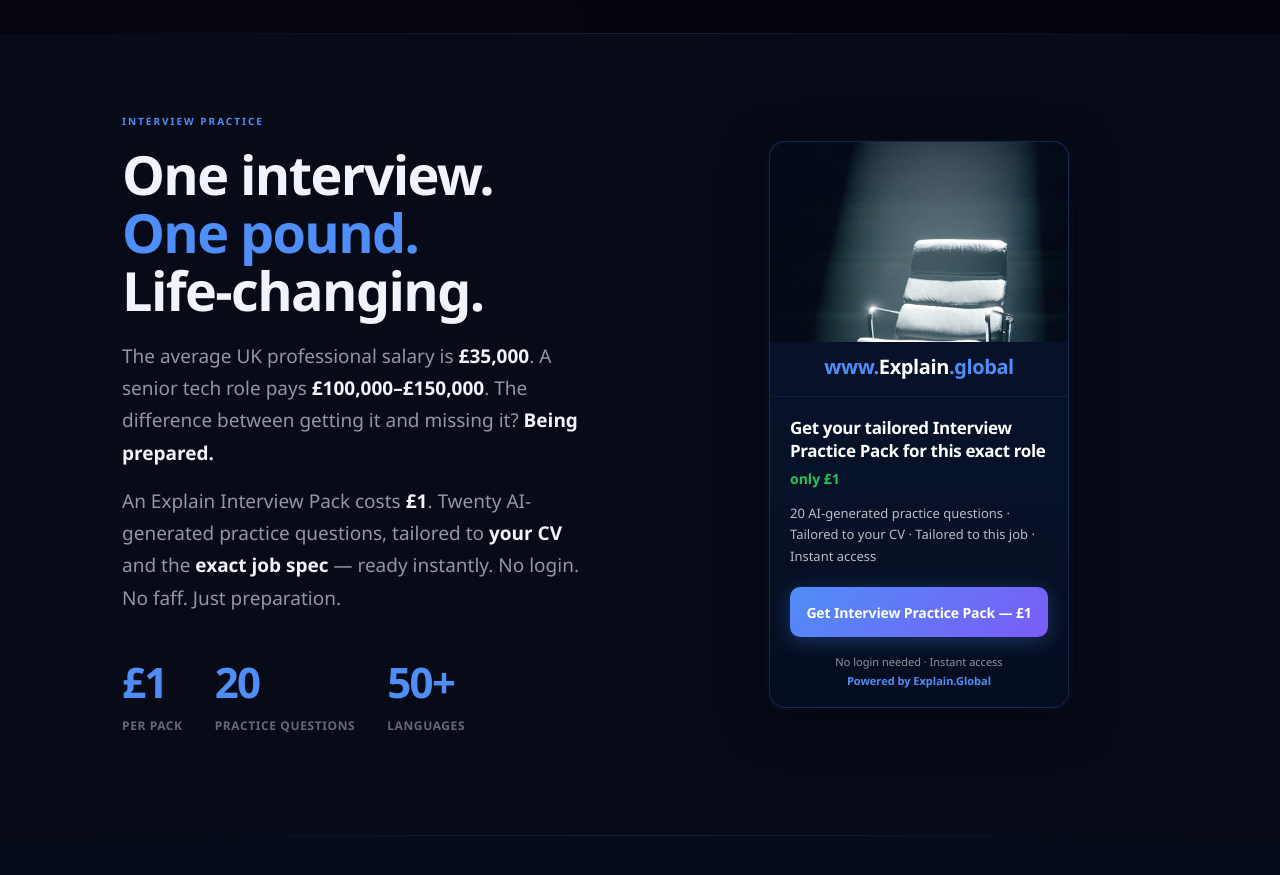
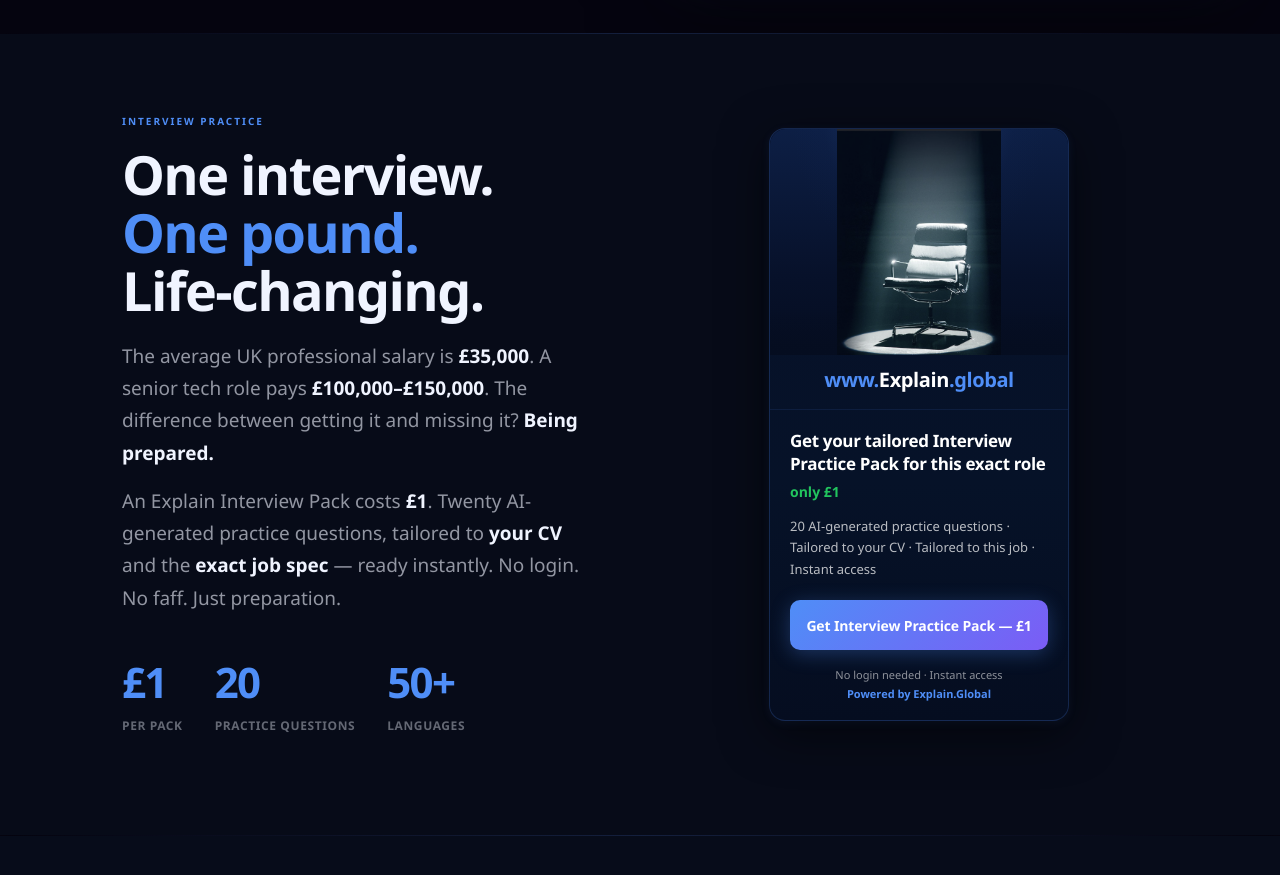
Before and after one commit to PercentileOne/p1-frontend, a React (Vite) app in the folder src/explain-global/: page / in a window 1280 px wide. Shown: the part 1020-1895 px from the top of the page. Built offline with nearby package versions, Linux system fonts and the light colour scheme.

Commit message:
fix(cards): show full chair using natural proportions at 55% width, no objectFit crop

```diff
--- a/src/explain-global/src/pages/Home.tsx
+++ b/src/explain-global/src/pages/Home.tsx
@@ -525,7 +525,7 @@
               {/* Chair hero */}
               <div style={{position:'relative',width:'100%',background:'linear-gradient(180deg,#0d1f45 0%,#07112a 65%,#050d20 100%)',overflow:'hidden',borderRadius:'16px 16px 0 0'}}>
                 <div style={{position:'absolute',top:0,left:'50%',transform:'translateX(-50%)',width:'100%',height:'100%',background:'radial-gradient(ellipse 55% 90% at 50% -5%,rgba(160,190,255,0.32) 0%,rgba(90,130,220,0.14) 28%,rgba(30,60,130,0.04) 58%,transparent 78%)',pointerEvents:'none'}} />
-                <img src="/images/MastermindChair2.png" alt="" style={{width:'100%',height:200,objectFit:'cover',objectPosition:'center 35%',display:'block',position:'relative',zIndex:1}} />
+                <img src="/images/MastermindChair2.png" alt="" style={{width:'100%',height:200,width:'55%',height:'auto',margin:'0 auto',display:'block',position:'relative',zIndex:1}} />
                 <div style={{position:'absolute',bottom:0,left:0,right:0,height:44,background:'linear-gradient(transparent,#050d20)',pointerEvents:'none'}} />
               </div>
               {/* Brand header */}
--- a/src/recruiter-portal/src/pages/DemoVallumPaid.tsx
+++ b/src/recruiter-portal/src/pages/DemoVallumPaid.tsx
@@ -45,7 +45,7 @@
       <img
         src="/images/MastermindChair2.png"
         alt="Mastermind Interview Chair"
-        style={{ width: '100%', height: 200, objectFit: 'cover', objectPosition: 'center 35%', display: 'block', position: 'relative', zIndex: 1 }}
+        style={{ width: '55%', height: 'auto', display: 'block', margin: '0 auto', position: 'relative', zIndex: 1 }}
       />
       {/* Bottom gradient fade */}
       <div style={{
```
